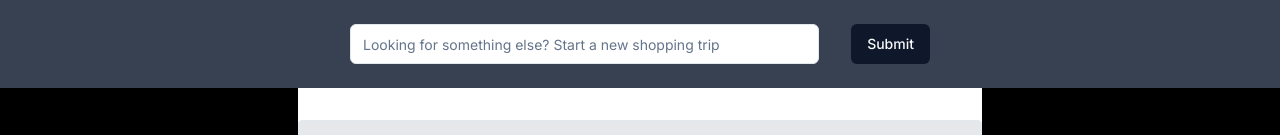
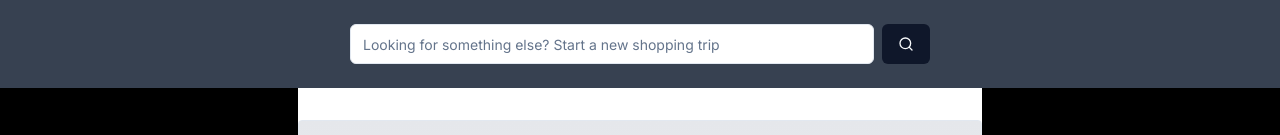
Before and after one commit to ryanlau/savvy, a Next.js app in the folder web/: page /test in a window 1280 px wide. Shown: the top 135 px of the page. Built offline with nearby package versions, Linux system fonts and the light colour scheme.

Commit message:
fix search bar

```diff
--- a/web/savvy-components/TopBar.tsx
+++ b/web/savvy-components/TopBar.tsx
@@ -15,9 +15,10 @@ import {
   FormMessage,
 } from "@/components/ui/form";
 import { Input } from "@/components/ui/input";
+import { Search } from "lucide-react";
 
 const formSchema = z.object({
-  username: z.string().min(2, {
+  query: z.string().min(0, {
     message: "Username must be at least 2 characters.",
   }),
 });
@@ -44,14 +45,13 @@ export function TopBar() {
               name="query"
               render={({ field }) => (
                 <FormItem>
-              <div className="flex space-x-8 min-w-[300px] max-w-1/2">
+                  <div className="flex space-x-2 min-w-[300px] max-w-1/2">
                     <FormControl>
-                  <Input
-                    placeholder="Looking for something else? Start a new shopping trip"
-                    {...field}
-                  />
+                      <Input placeholder="Looking for something else? Start a new shopping trip" {...field} />
                     </FormControl>
-                <Button type="submit">Submit</Button>
+                    <Button type="submit">
+                      <Search className="w-4 h-4" />
+                    </Button>
                   </div>
                   <FormMessage />
                 </FormItem>
```
Lines whose indentation alone changed are shown as unchanged.
